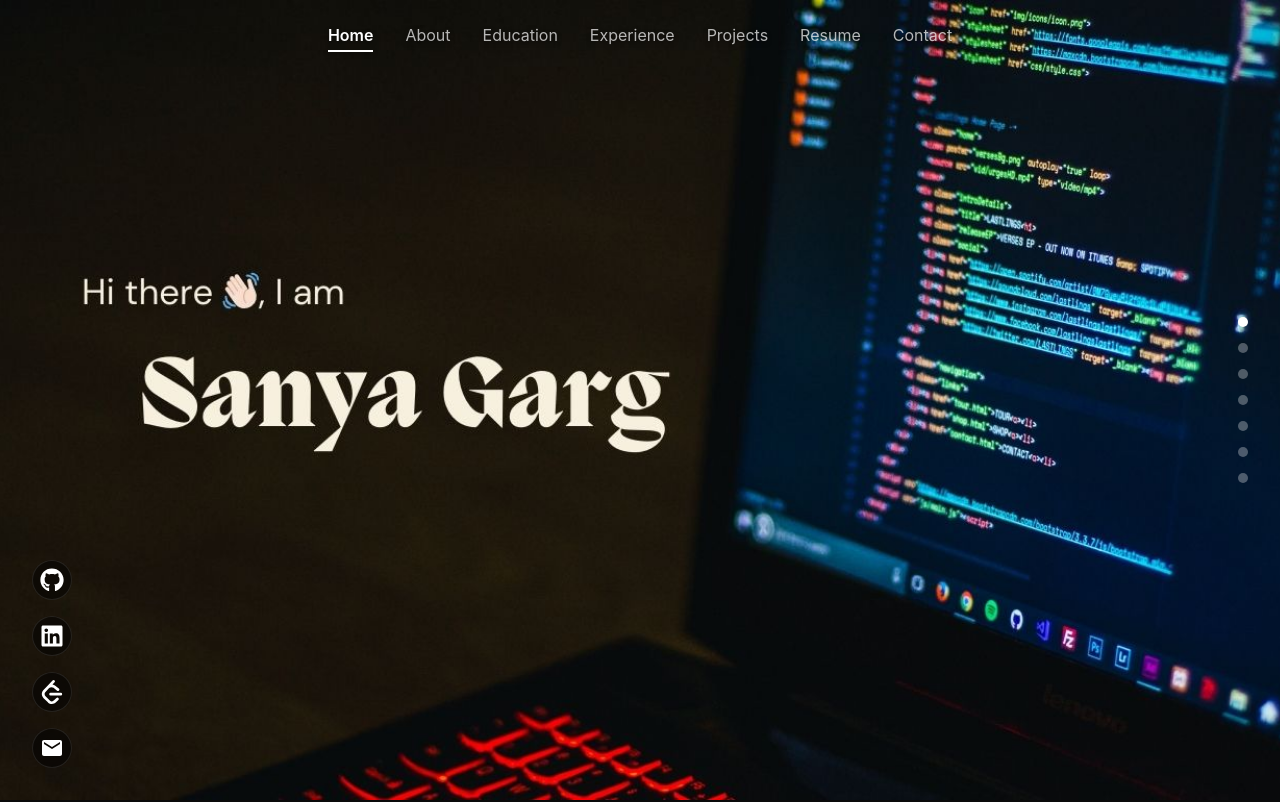
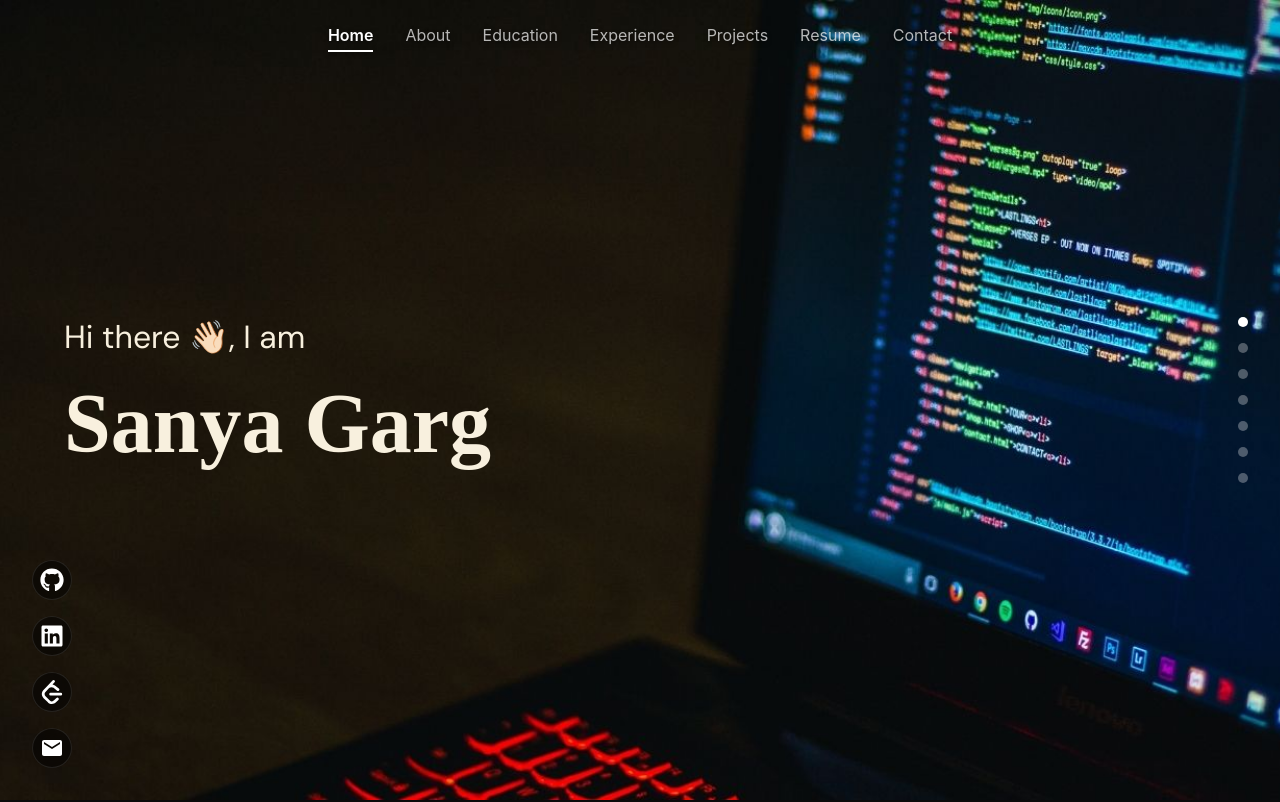
Before and after one commit to sanyagargg/SanyaPortfolio, a React (Vite) app: page /#home in a window 1280 px wide. Shown: the top 802 px of the page. Built offline with nearby package versions, Linux system fonts and the light colour scheme.

Commit message:
fix the text on home page

```diff
--- a/index.html
+++ b/index.html
@@ -3,6 +3,9 @@
   <head>
     <meta charset="UTF-8" />
     <link rel="icon" type="image/svg+xml" href="/vite.svg" />
+    <link href="https://fonts.googleapis.com/css2?family=DM+Sans&family=Playfair+Display:wght@700&display=swap" rel="stylesheet">
+
+
     <meta name="viewport" content="width=device-width, initial-scale=1.0" />
     <title>Sanya Garg - Portfolio</title>
     <style>
@@ -13,7 +16,7 @@
       }
       body {
         font-family: -apple-system, BlinkMacSystemFont, 'Segoe UI', Roboto, Oxygen,
-          Ubuntu, Cantarell, 'Open Sans', 'Helvetica Neue', sans-serif;
+          Ubuntu, Cantarell, 'Open Sans', 'Helvetica Neue', sans-serif, 'DM Sans', 'Playfair Display';
       }
     </style>
   </head>
--- a/src/components/Home.jsx
+++ b/src/components/Home.jsx
@@ -6,13 +6,17 @@ const HomeSection = styled.section`
   position: relative;
   display: flex;
   align-items: center;
-  justify-content: center;
-  margin: 0;
+  justify-content: flex-start;
+  padding-left: 5vw;
   overflow: hidden;
   background-color: #0a0a0a;
+
+  @media (max-width: 768px) {
+    justify-content: center;
+    padding-left: 0;
+    text-align: center;
+  }
 `;
-
-
 
 const BackgroundImage = styled.div`
   position: absolute;
@@ -26,6 +30,34 @@ const BackgroundImage = styled.div`
   z-index: 0;
 `;
 
+const TextContainer = styled.div`
+  position: relative;
+  z-index: 1;
+  color: #f8f0de;
+`;
+
+const IntroText = styled.h2`
+  font-family: 'DM Sans', sans-serif;
+  font-size: 32px;
+  font-weight: 400;
+  margin: 0;
+`;
+
+const NameText = styled.h1`
+  font-family: 'Migra', serif;
+  font-size: 84px;
+  font-weight: 700;
+  margin: 0;
+
+  @media (max-width: 768px) {
+    font-size: 60px;
+  }
+
+  @media (max-width: 480px) {
+    font-size: 44px;
+  }
+`;
+
 function Home() {
   return (
     <HomeSection id="home">
@@ -35,6 +67,10 @@ function Home() {
           opacity: 1
         }}
       />
+      <TextContainer>
+        <IntroText>Hi there 👋🏻, I am</IntroText>
+        <NameText>Sanya Garg</NameText>
+      </TextContainer>
     </HomeSection>
   );
 }
```
Also changed, not shown: public/background.jpg, public/background1.jpg (added).
